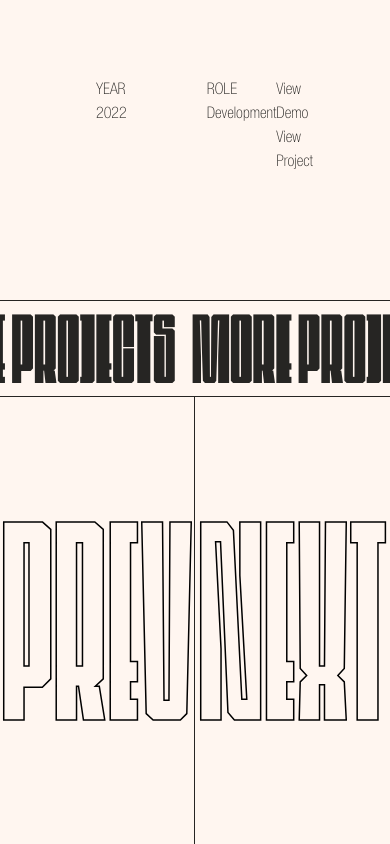
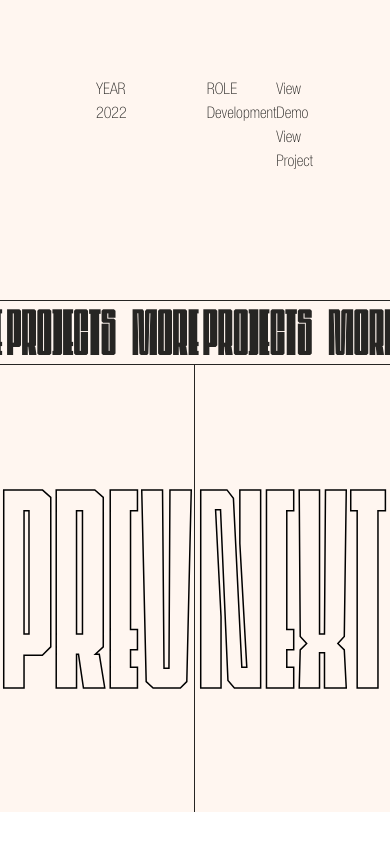
Before and after one commit to snenenenenenene/modern-portfolio, a Next.js app: page /project/lynx in a window 390 px wide. Shown: the part 2388-3232 px from the top of the page. After the commit the page ends 3200 px from the top, so only its background shows below. Built offline with nearby package versions, Linux system fonts and the light colour scheme.

Commit message:
style: :lipstick: made marquee responsive

```diff
--- a/app/components/common/Marquee.tsx
+++ b/app/components/common/Marquee.tsx
@@ -1,5 +1,3 @@
-import React from "react";
-
 export const Marquee = ({
   wordList,
   className,
@@ -9,11 +7,11 @@ export const Marquee = ({
 }) => {
   return (
     <main
-      className={`${className} relative flex overflow-x-hidden border-y h-24 dark:border-dark-secondary border-light-secondary items-center w-auto overflow-hidden font-bold `}
+      className={`${className} relative flex overflow-x-hidden border-y h-16 sm:h-24 dark:border-dark-secondary border-light-secondary sm:text-7xl text-5xl items-center w-auto overflow-hidden font-bold `}
     >
       <div className="py-12 animate-marquee whitespace-nowrap items-center flex gap-x-4">
         {wordList.map((word: string, i: number) => (
-          <p key={word + i} className="text-7xl text-center">
+          <p key={word + i} className="ext-center">
             {word}
           </p>
         ))}
@@ -21,7 +19,7 @@ export const Marquee = ({
 
       <div className="absolute px-2 animate-marquee2 items-center whitespace-nowrap flex gap-x-4">
         {wordList.map((word: string, i: number) => (
-          <p key={word + i} className="text-7xl text-center">
+          <p key={word + i} className=" text-center">
             {word}
           </p>
         ))}
```
